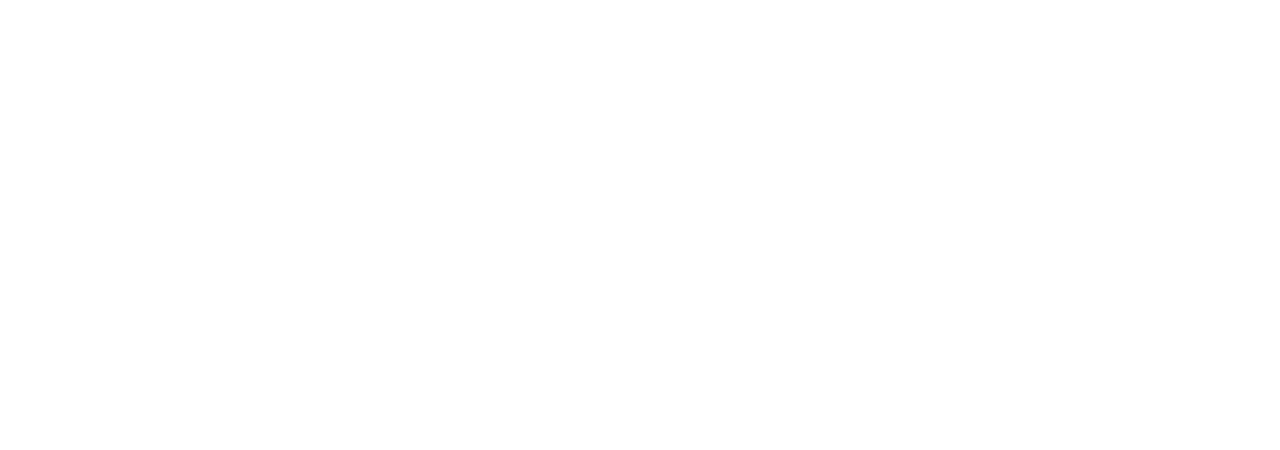
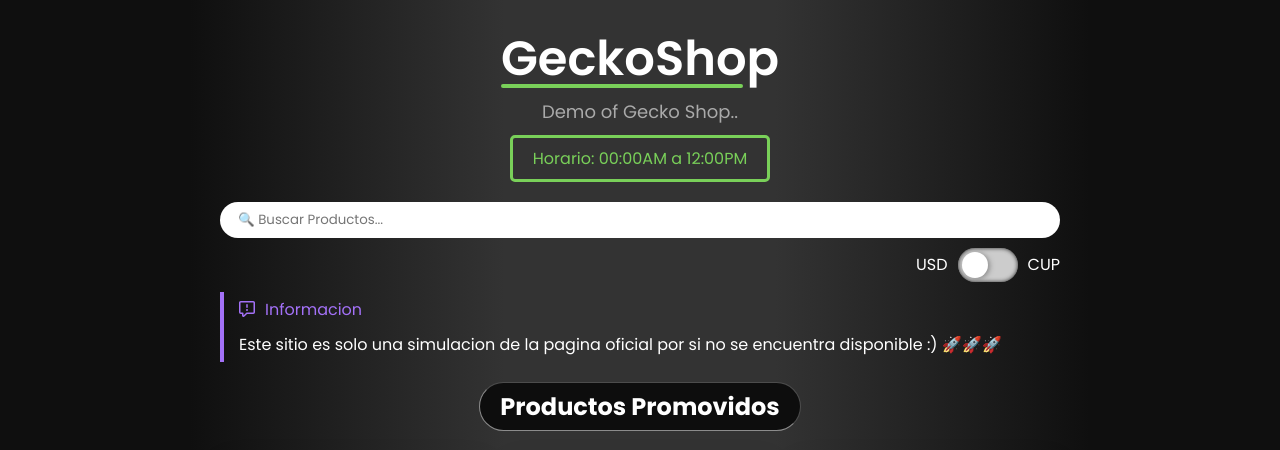
Before and after one commit to 3Dg4R-YZ/geckoshop, a plain HTML site: page index.html in a window 1280 px wide. Shown: the top 450 px of the page. Drawn offline with Linux system fonts and the light colour scheme; the site is published under a folder, as on GitHub Pages, so addresses that start at the root find nothing.

Commit message:
Correccion de importacion de estilos y script

```diff
--- a/index.html
+++ b/index.html
@@ -32,15 +32,15 @@
       content="Tienda Gamer: Tu tienda online para comprar tarjetas de regalo de Steam, cuentas de Netflix, y más."
     />
     <link rel="shortcut icon" href="./Logo.ico" type="image/x-icon" />
-    <script type="module" crossorigin src="/assets/index-3oxeU---.js"></script>
-    <link rel="stylesheet" crossorigin href="/assets/index-CAymsArA.css">
+    <script type="module" crossorigin src="./assets/index-3oxeU---.js"></script>
+    <link rel="stylesheet" crossorigin href="./assets/index-CAymsArA.css">
   </head>
   <body>
     <!-- <h1 className="principal_title">GeckoShop</h1> -->
     <div id="root" class="root"></div>
-    <script
+    <!-- <script
       src="//code.tidio.co/bl9edbzo3sggx1qyzgdzdnxnngzhuzs4.js"
       async
-    ></script>
+    ></script> -->
   </body>
 </html>
```
